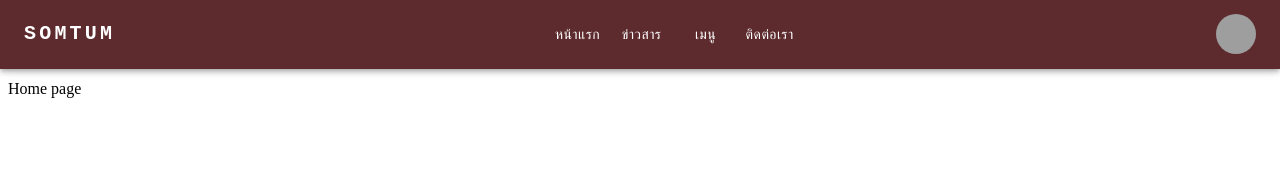
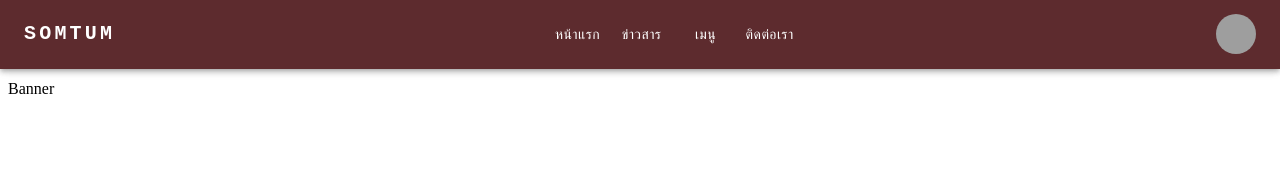
Before and after one commit to Sritpong/somtum, a React (Create React App) app: page / in a window 1280 px wide. Shown: the top 170 px of the page. Built offline with nearby package versions, Linux system fonts and the light colour scheme; grey boxes are pictures that could not be loaded.

Commit message:
Create banner components

```diff
--- /dev/null
+++ b/src/components/Banner/Banner.js
@@ -0,0 +1,12 @@
+// IMPORT CSS
+import './Banner.css'
+
+const Banner = () => {
+    return (
+        <>
+            Banner
+        </>
+    )
+}
+
+export default Banner;
--- a/src/pages/Home.js
+++ b/src/pages/Home.js
@@ -1,7 +1,9 @@
+import Banner from "../components/Banner/Banner";
+
 const Home = () => {
     return (
         <>
-            Home page
+            <Banner />
         </>
     )
 }
```
Also changed, not shown: src/components/Banner/Banner.css (added).
